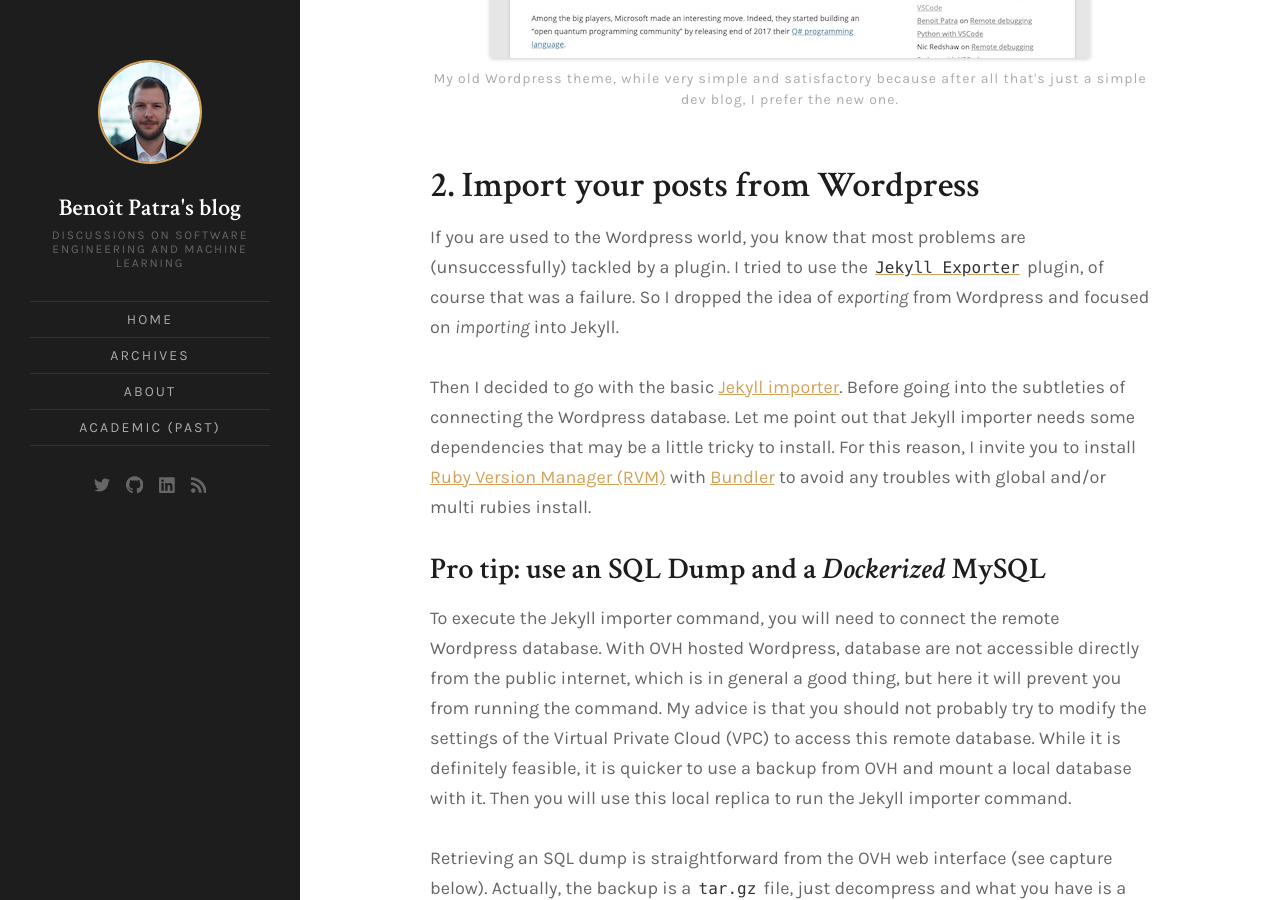
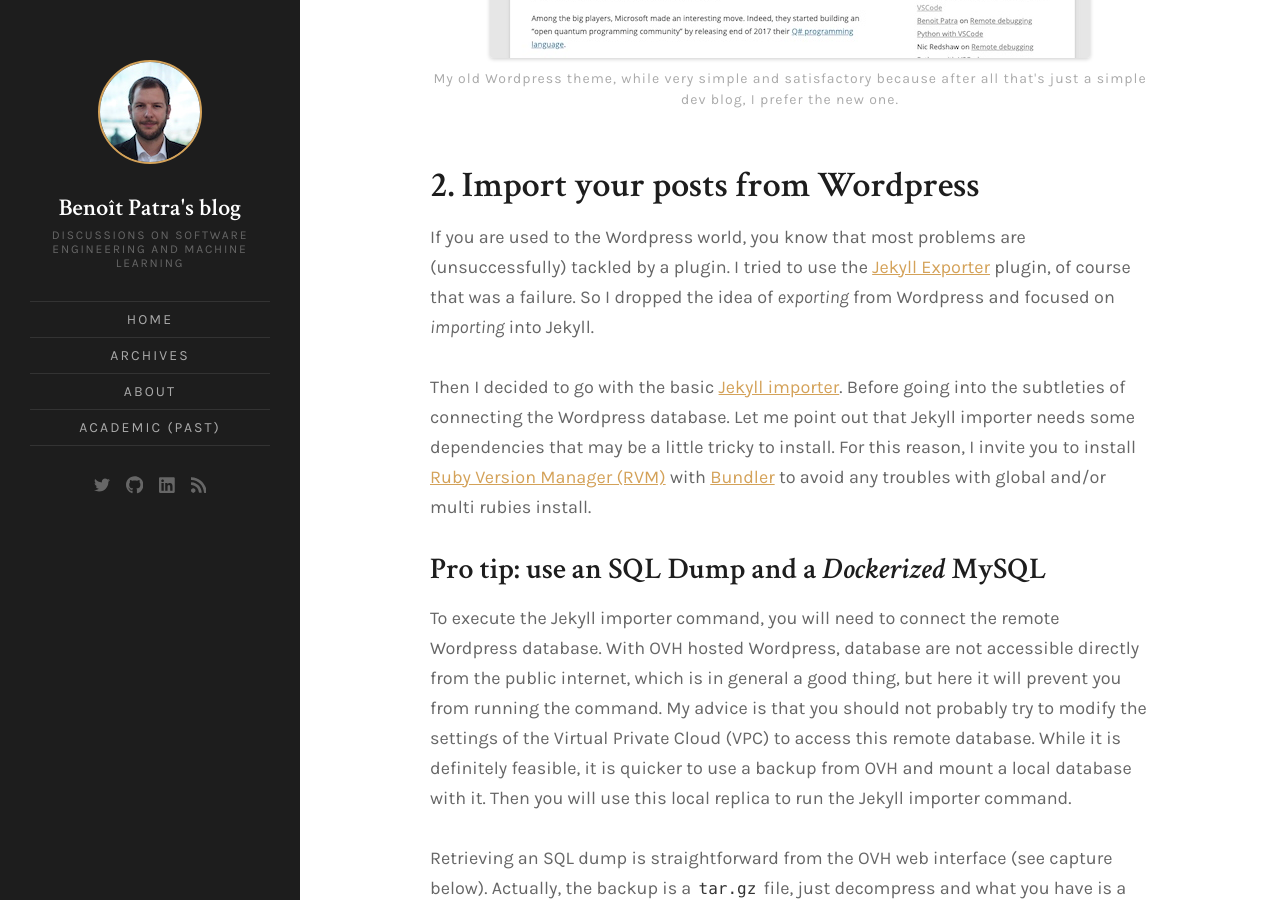
Before and after one commit to bpatra/personal-blog, a Jekyll site: the page built from _posts/2020-12-27-i-migrated-away-from-wordpress-to-jekyll-hosted-on-azure-static-web-apps.md, in a window 1280 px wide and 900 px high, scrolled down 3833 px. Built offline with Jekyll 4.4.1, drawn with Linux system fonts in a browser that asks for light colours; comment, search, counter and statistics services are not loaded.

```diff
--- a/_posts/2020-12-27-i-migrated-away-from-wordpress-to-jekyll-hosted-on-azure-static-web-apps.md
+++ b/_posts/2020-12-27-i-migrated-away-from-wordpress-to-jekyll-hosted-on-azure-static-web-apps.md
@@ -48,7 +48,7 @@ Just browse the web and find a Jekyll theme that you like. While it is feasible
 
 ## 2. Import your posts from Wordpress
 
-If you are used to the Wordpress world, you know that most problems are (unsuccessfully) tackled by a plugin. I tried to use the [`Jekyll Exporter`](https://wordpress.org/plugins/jekyll-exporter/) plugin, of course that was a failure. So I dropped the idea of _exporting_ from Wordpress and focused on _importing_ into Jekyll.
+If you are used to the Wordpress world, you know that most problems are (unsuccessfully) tackled by a plugin. I tried to use the [Jekyll Exporter](https://wordpress.org/plugins/jekyll-exporter/) plugin, of course that was a failure. So I dropped the idea of _exporting_ from Wordpress and focused on _importing_ into Jekyll.
 
 Then I decided to go with the basic [Jekyll importer](https://import.jekyllrb.com/docs/wordpress/). Before going into the subtleties of connecting the Wordpress database. Let me point out that Jekyll importer needs some dependencies that may be a little tricky to install. For this reason, I invite you to install [Ruby Version Manager (RVM)](https://rvm.io/) with [Bundler](https://bundler.io/) to avoid any troubles with global and/or multi rubies install.
 
```
